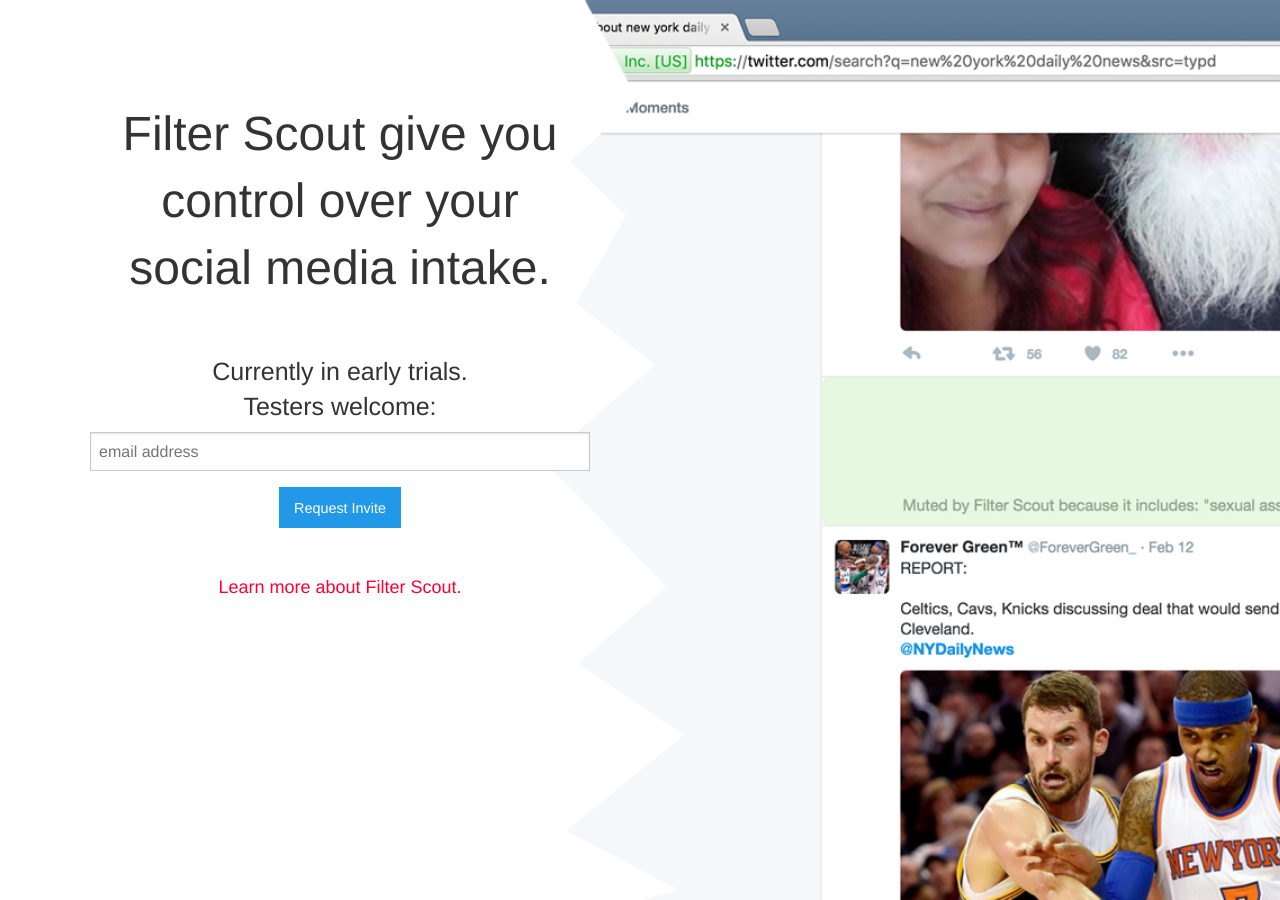
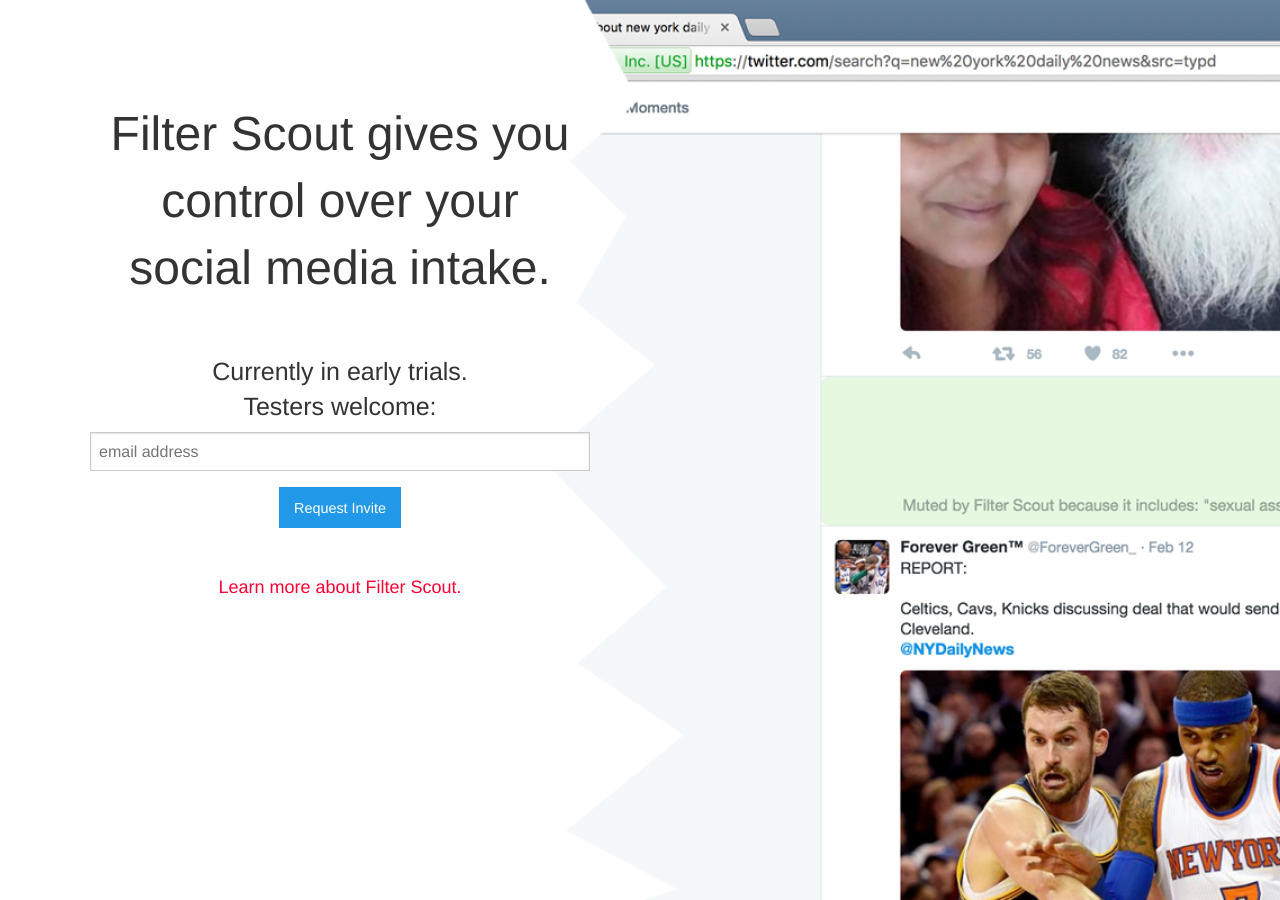
Before and after one commit to Jonathan-Eyler-Werve/jonathan-eyler-werve.github.io, a Jekyll site: the page built from index.html, in a window 1280 px wide. Built offline with Jekyll 4.4.1, drawn with Linux system fonts in a browser that asks for light colours; nearby versions of some CDN libraries; some web fonts are replaced.

Commit message:
spelling!

```diff
--- a/index.html
+++ b/index.html
@@ -5,7 +5,7 @@
 <div class="row">
   <div class="small-12 columns">
     <div class="main__headline">
-      <h1>Filter Scout give you control over your social media intake.</h1>
+      <h1>Filter Scout gives you control over your social media intake.</h1>
       <p>
       <br>
       <h4>Currently in early trials. <br>Testers welcome:</h4>
```
